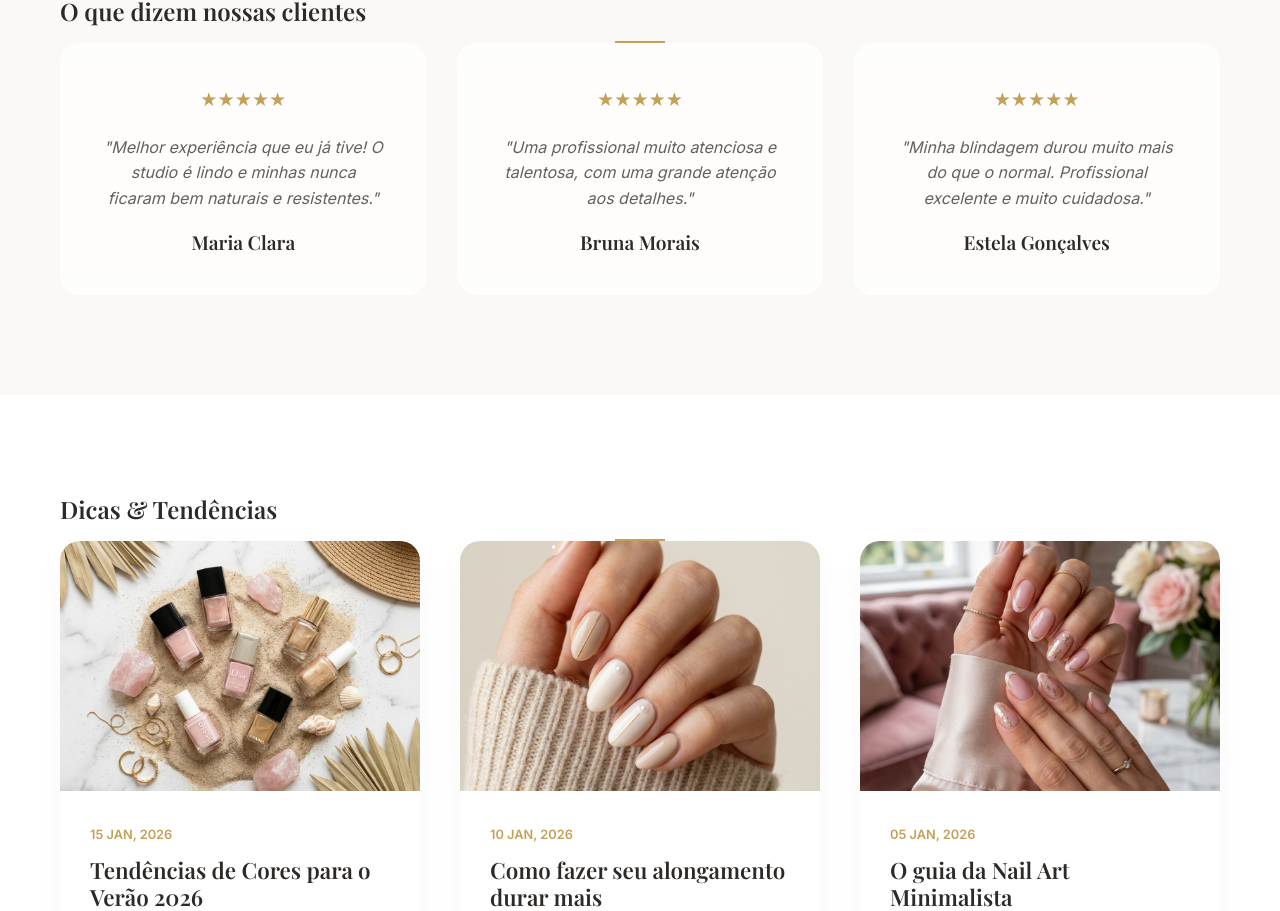
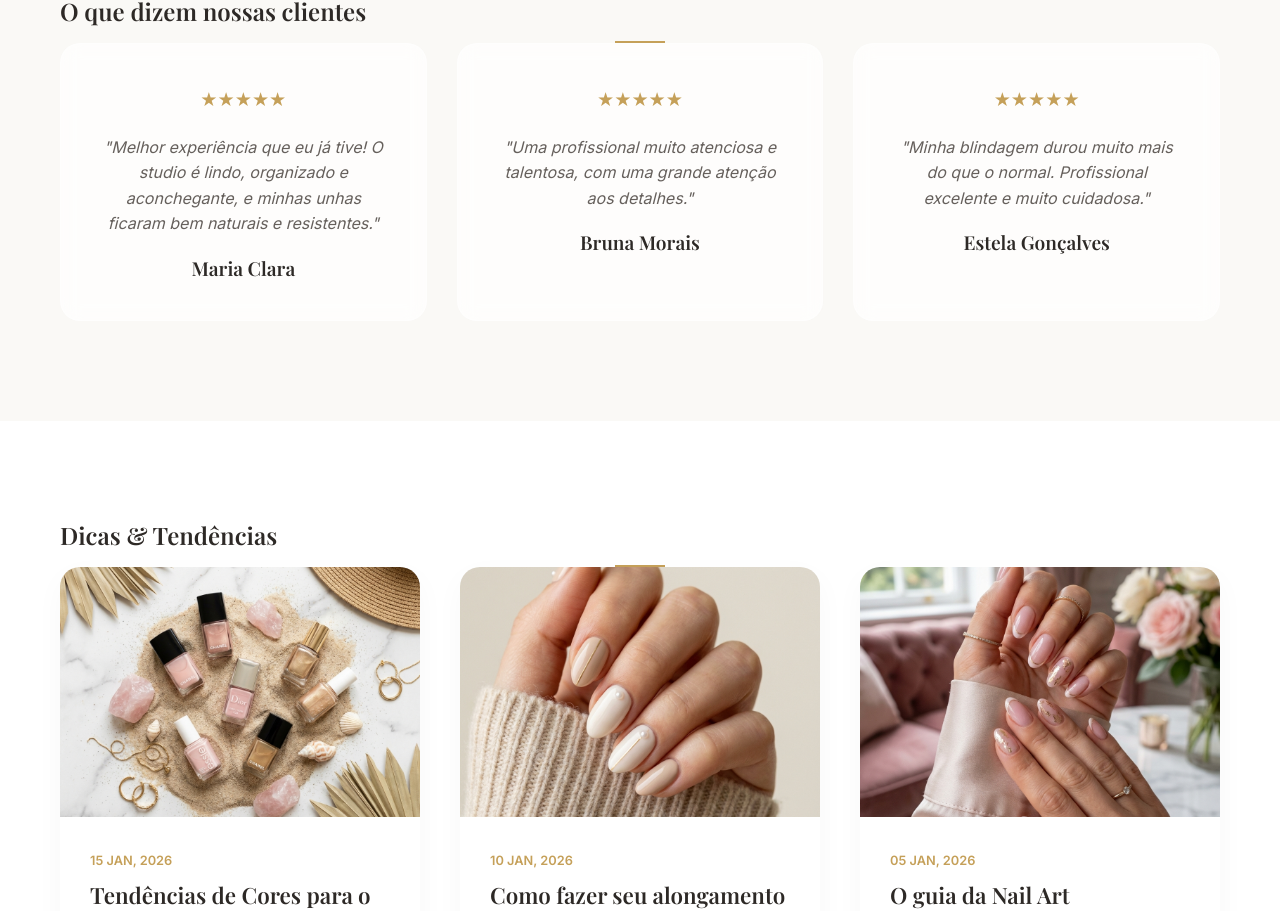
Before and after one commit to DanielBGC/dutra-nails, a React (Vite) app: page / in a window 1280 px wide. Shown: the part 2548-3459 px from the top of the page. Built offline with nearby package versions, Linux system fonts and the light colour scheme; a web font is replaced by a local one.

Commit message:
fix testimonials

```diff
--- a/src/components/Testimonials.jsx
+++ b/src/components/Testimonials.jsx
@@ -1,8 +1,6 @@
-import React from 'react';
-
 const Testimonials = () => {
   const reviews = [
-    { name: "Maria Clara", text: "Melhor experiência que eu já tive! O studio é lindo e minhas nunca ficaram bem naturais e resistentes.", rating: 5 },
+    { name: "Maria Clara", text: "Melhor experiência que eu já tive! O studio é lindo, organizado e aconchegante, e minhas unhas ficaram bem naturais e resistentes.", rating: 5 },
     { name: "Bruna Morais", text: "Uma profissional muito atenciosa e talentosa, com uma grande atenção aos detalhes.", rating: 5 },
     { name: "Estela Gonçalves", text: "Minha blindagem durou muito mais do que o normal. Profissional excelente e muito cuidadosa.", rating: 5 },
   ];
```
